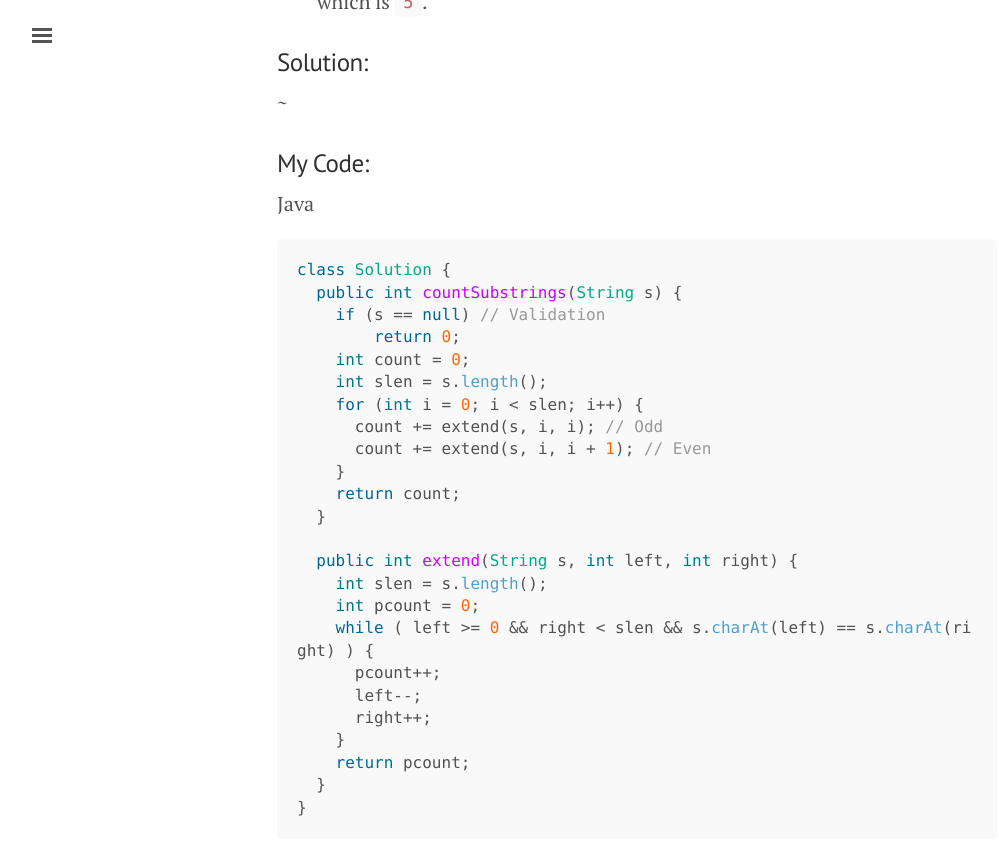
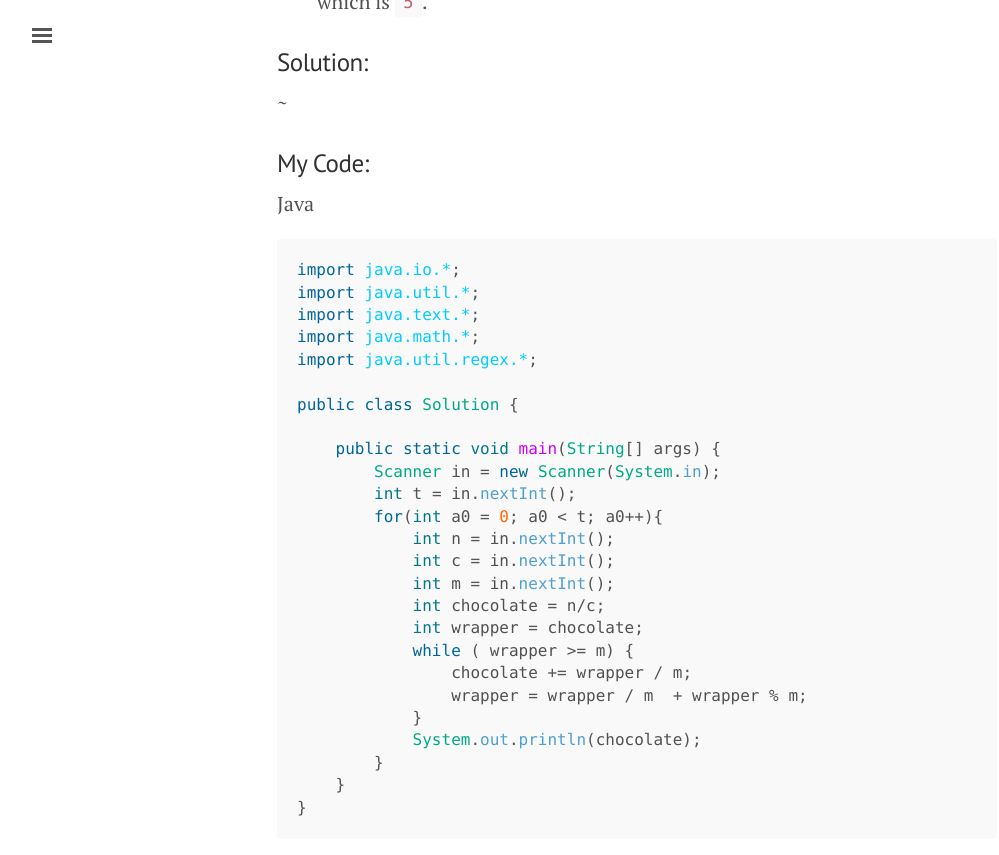
Before and after one commit to washifu/CodeBlog, a Jekyll site: the page built from _posts/2017-09-18-Chocolate_Feast.md, in a window 1280 px wide and 900 px high, scrolled down 2061 px. Shown: the top 855 px of the window, without its empty margins (3-1002 px from the left). Built offline with Jekyll 4.4.1, drawn with Linux system fonts in a browser that asks for light colours; comment, search, counter and statistics services are not loaded.

Commit message:
Update 2017-09-18-Chocolate_Feast.md

````diff
--- a/_posts/2017-09-18-Chocolate_Feast.md
+++ b/_posts/2017-09-18-Chocolate_Feast.md
@@ -57,28 +57,29 @@ Bobby makes the following  trips to the store:
 ### My Code:
 Java
 ```java
-class Solution {
-  public int countSubstrings(String s) {
-    if (s == null) // Validation
-        return 0;
-    int count = 0;
-    int slen = s.length();
-    for (int i = 0; i < slen; i++) {
-      count += extend(s, i, i); // Odd
-      count += extend(s, i, i + 1); // Even
+import java.io.*;
+import java.util.*;
+import java.text.*;
+import java.math.*;
+import java.util.regex.*;
+
+public class Solution {
+
+    public static void main(String[] args) {
+        Scanner in = new Scanner(System.in);
+        int t = in.nextInt();
+        for(int a0 = 0; a0 < t; a0++){
+            int n = in.nextInt();
+            int c = in.nextInt();
+            int m = in.nextInt();
+            int chocolate = n/c;
+            int wrapper = chocolate;
+            while ( wrapper >= m) {
+                chocolate += wrapper / m;
+                wrapper = wrapper / m  + wrapper % m;
+            }
+            System.out.println(chocolate);
+        }
     }
-    return count;
-  }
-
-  public int extend(String s, int left, int right) {
-    int slen = s.length();
-    int pcount = 0;
-    while ( left >= 0 && right < slen && s.charAt(left) == s.charAt(right) ) {
-      pcount++;
-      left--;
-      right++;
-    }
-    return pcount;
-  }
 }
 ```
````
